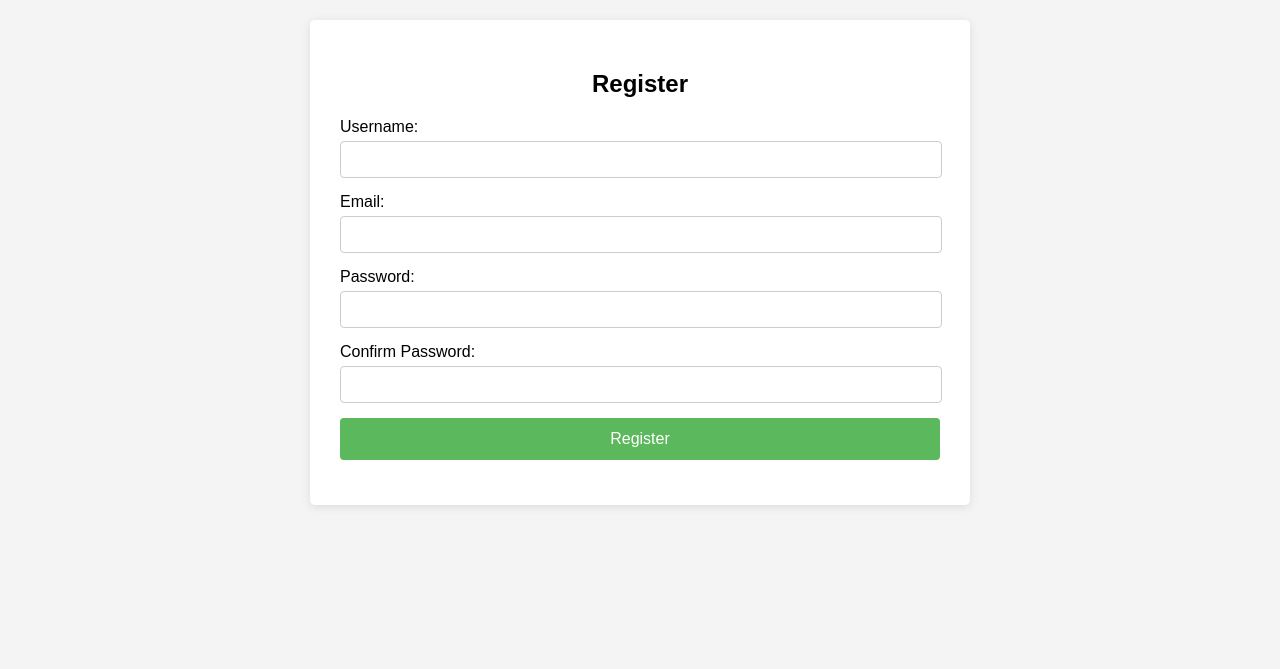
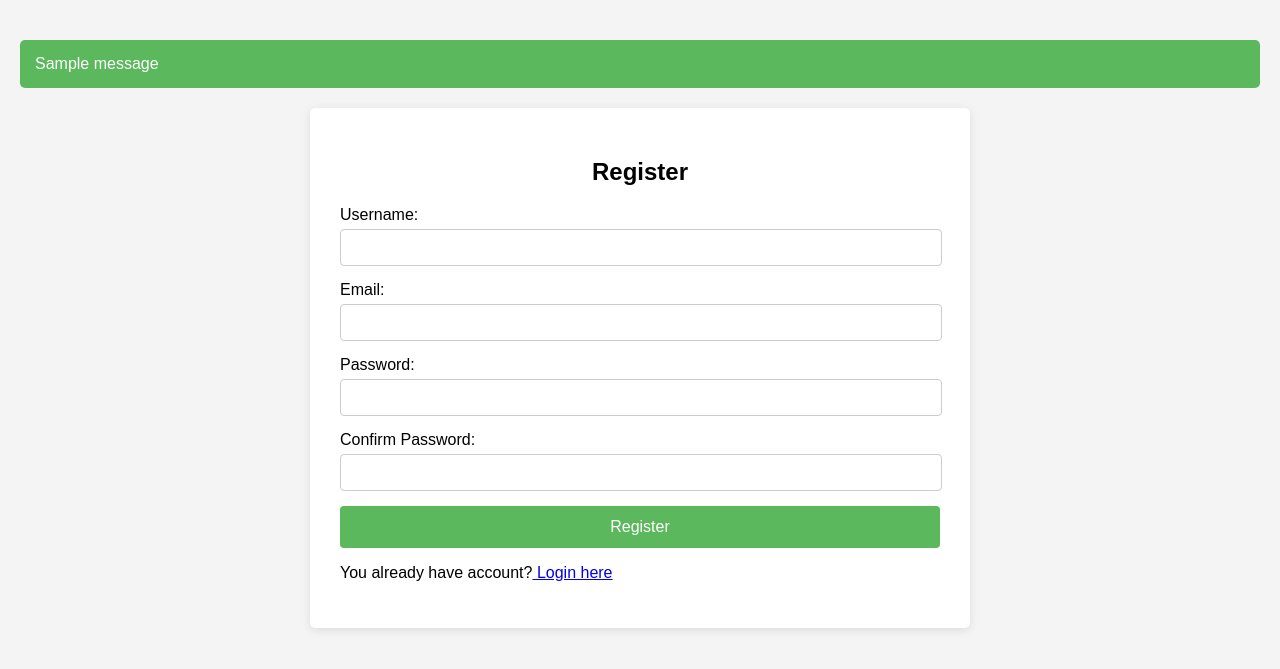
Before and after one commit to ishubhoshaha/todo-app, a Django app: page /register/ in a window 1280 px wide. Shown: the top 669 px of the page. Run offline with Django 5.2, Linux system fonts and the light colour scheme; tables that the repository leaves empty hold one stand-in row (values such as "Sample post"); one stand-in notice (Sample message) is shown.

Commit message:
Complete login and register

```diff
--- a/todo/app/templates/todo/register.html
+++ b/todo/app/templates/todo/register.html
@@ -49,13 +49,44 @@
         .form-group button:hover {
             background-color: #4cae4c;
         }
+         .messages {
+             margin: 20px 0;
+         }
+        .message {
+            padding: 15px;
+            border-radius: 5px;
+            margin-bottom: 10px;
+            color: #fff;
+            transition: opacity 0.5s ease; /* Smooth fade-out effect */
+        }
+        .message.success {
+            background-color: #5cb85c; /* Green */
+        }
+        .message.error {
+            background-color: #d9534f; /* Red */
+        }
+        .message.warning {
+            background-color: #f0ad4e; /* Yellow */
+        }
+        .message.info {
+            background-color: #5bc0de; /* Blue */
+        }
     </style>
 </head>
 <body>
-
+{% if messages %}
+    <div class="messages">
+        {% for message in messages %}
+            <div class="message {{ message.tags }}">
+            {{ message }}
+            </div>
+        {% endfor %}
+    </div>
+{% endif %}
 <div class="container">
     <h2>Register</h2>
-    <form action="/submit" method="POST">
+    <form method="POST">
+        {% csrf_token %}
         <div class="form-group">
             <label for="username">Username:</label>
             <input type="text" id="username" name="username" required>
@@ -76,6 +107,9 @@
             <button type="submit">Register</button>
         </div>
     </form>
+    <div class="d-flex justify-content-center align-items-center">
+        <p> You already have account?<a href={% url 'login' %}> Login here </a> </p>
+    </div>
 </div>
 
 </body>
--- a/todo/app/urls.py
+++ b/todo/app/urls.py
@@ -4,9 +4,9 @@ from . import views
 
 urlpatterns = [
     path('', views.home, name='home'),
-    path('login/', views.login, name='login'),
-    # path('logout/', views.logout, name='logout'),
-    path('register/', views.register, name='register'),
+    path('update/<int:id>', views.update, name='update'),
     path('delete/<int:id>', views.delete, name='delete'),
-    path('update/<int:id>', views.update, name='update')
+    path('login/', views.login_view, name='login'),
+    path('logout/', views.logout_view, name='logout'),
+    path('register/', views.register_view, name='register')
 ]
--- a/todo/app/views.py
+++ b/todo/app/views.py
@@ -2,47 +2,73 @@ from django.shortcuts import render, redirect
 from .models import todo
 from django.contrib import messages
 
+
+from django.contrib.auth.models import User
+from django.contrib.auth import authenticate, login, logout
+from django.contrib.auth.decorators import login_required
 # Create your views here.
 
+
+@login_required
 def home(request):
     if request.method == 'POST':
-        try:
-            task = request.POST['task']
-            new_task = todo(name=task)
-            new_task.save()
-            messages.success(request, "Your task has been created successfully!")
-        except Exception as E:
-            messages.error(request, "Error Occured!")
+        new_task = todo(name=request.POST['task'])
+        new_task.save()
+        messages.success(request, "Your task has been saved!")
     all_task = todo.objects.all()
-    context = {'all_task': all_task}
-
+    context = {
+        'all_task': all_task
+    }
     return render(request, 'todo/home.html', context)
 
-def register(request):
-    return render(request, 'todo/register.html', {})
+def update(request, id):
+    task = todo.objects.filter(id=id)
+    if task.first().status == True:
+        task.update(status=False)
+    else:
+        task.update(status=True)
+    return redirect(home)
 
-def login(request):
+
+def delete(request, id):
+    todo.objects.filter(id=id).delete()
+    return redirect(home)
+
+def login_view(request, *args, **kwargs):
+    if request.method == 'POST':
+        username = request.POST['username']
+        password = request.POST['password']
+        asdf = authenticate(request, username=username, password=password)
+        if asdf is not None:
+            login(request, asdf)
+            messages.success(request,"Successfully Login")
+            return redirect(home)
+        else:
+            messages.error(request, "Invalid username or password")
+
     return render(request, 'todo/login.html', {})
 
-def delete(request, id):
-    try:
-        todo.objects.filter(id=id).delete()
-        messages.error(request, "Deleted Successfully!")
-    except Exception as E:
-        messages.error(request, "Error Occured!! Can't delete your task.")
-    return redirect(home)
 
-def update(request, id):
-    try:
-        task = todo.objects.filter(id=id)
-        if task.first().status == True:
-            task.update(status=False)
-            messages.success(request, "Task back to your bucket!")
+def logout_view(request, *args, **kwargs):
+    logout(request)
+    return redirect('login')
+
+
+def register_view(request, *args, **kwargs):
+    if request.method == 'POST':
+        username = request.POST['username']
+        password = request.POST['password']
+        email = request.POST['email']
+        confirm_pass = request.POST['confirm-password']
+        user_exists = User.objects.filter(username=username).exists()
+        if user_exists:
+            messages.error(request, "username already taken")
+        elif password != confirm_pass:
+            messages.error(request, "Password does not match")
         else:
-            task.update(status=True)
-            messages.success(request, "Bingo! Task Completed.")
+            new_user = User.objects.create_user(username=username, email=email,password=password)
+            new_user.save()
+            return redirect('login')
 
-    except Exception as E:
-        messages.error(request, "Error! Can't update your task.")
-
-    return redirect(home)
+        print(request.POST)
+    return render(request, 'todo/register.html', {})
```
Also changed, not shown: todo/app/templates/todo/home.html (+12 -10 lines), todo/app/templates/todo/login.html (+42 -3 lines).
